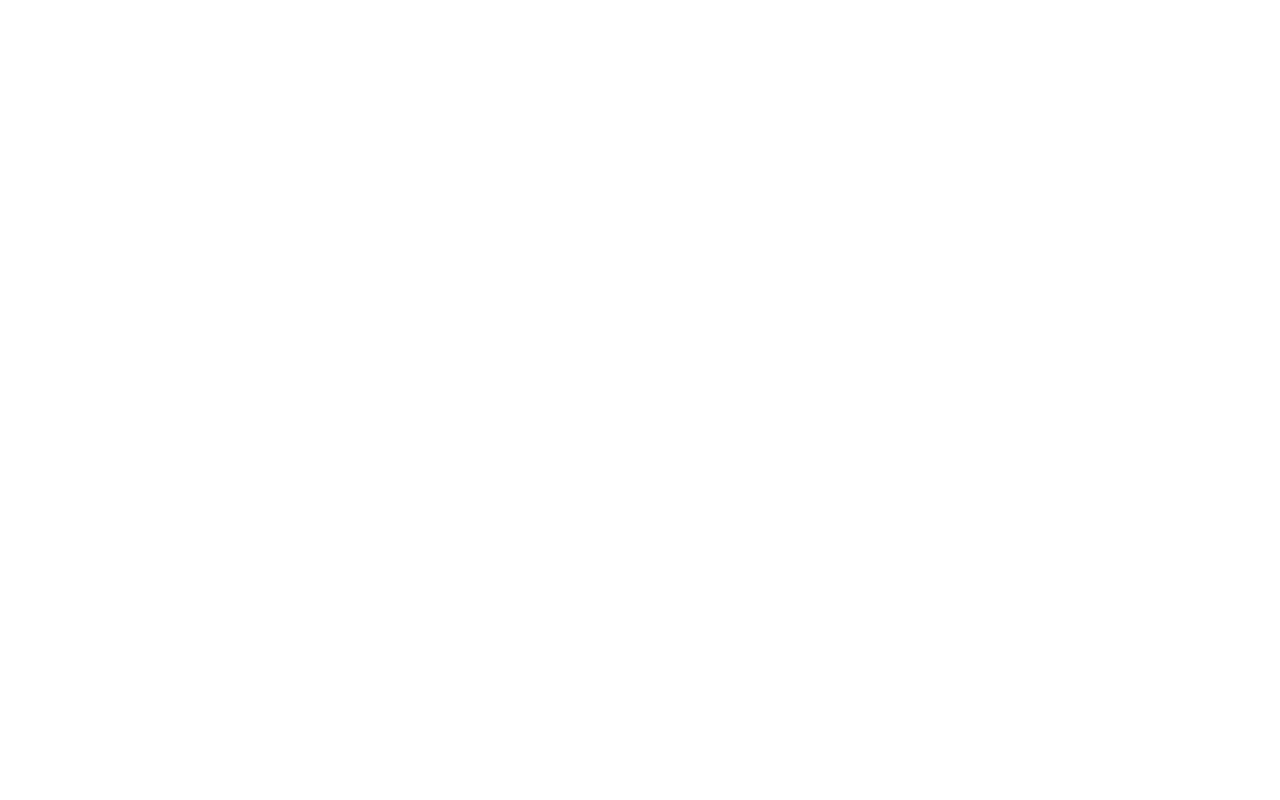
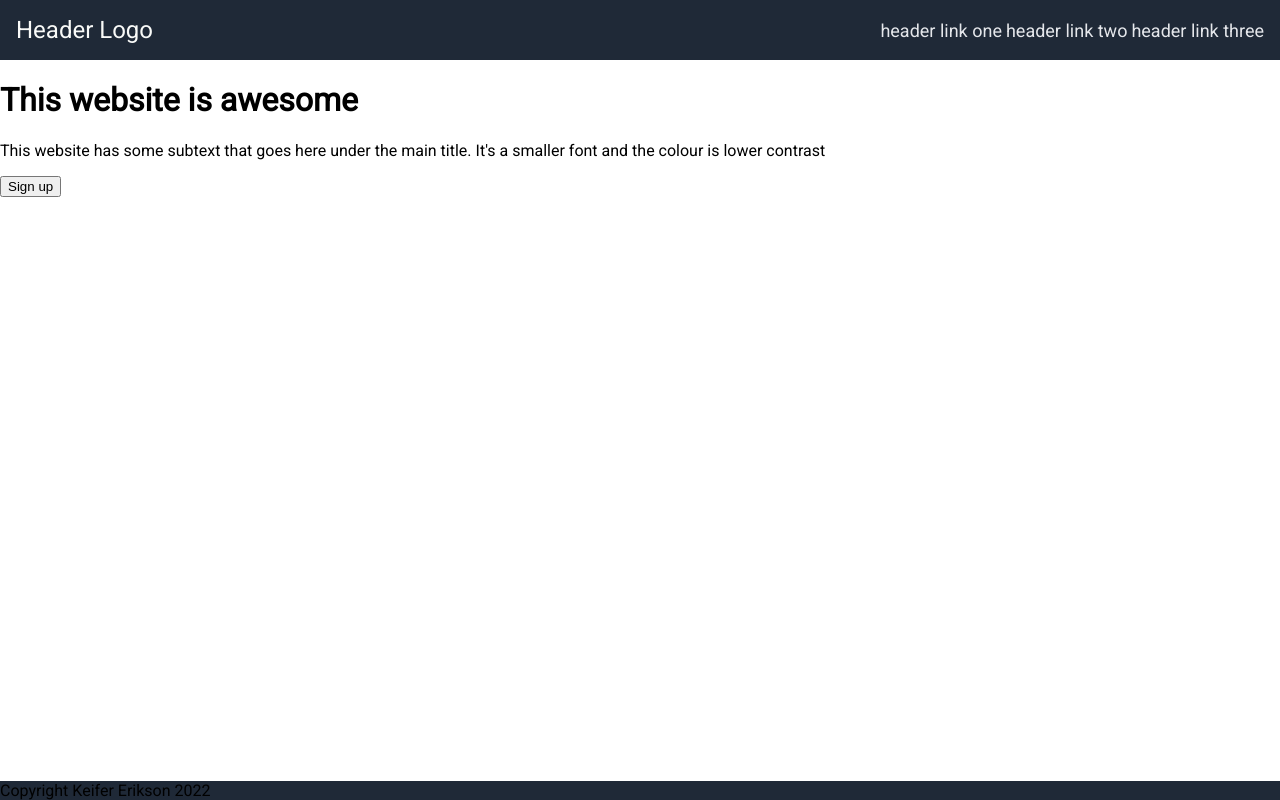
Before and after one commit to theodinproject-keifererikson/landing-page, a plain HTML site: page index.html in a window 1280 px wide. Drawn offline with Linux system fonts and the light colour scheme.

Commit message:
Header update with some styling

```diff
--- a/index.html
+++ b/index.html
@@ -8,7 +8,33 @@
     <link rel="preconnect" href="https://fonts.googleapis.com" />
     <link rel="preconnect" href="https://fonts.gstatic.com" crossorigin />
     <link href="https://fonts.googleapis.com/css2?family=Roboto&display=swap" rel="stylesheet" />
+    <link rel="stylesheet" href="./styles/main.css" />
     <title>Landing Page</title>
   </head>
-  <body></body>
+  <body>
+    <header>
+      <a href="#" class="header-logo">Header Logo</a>
+      <div class="header-links">
+        <a href="#">header link one</a>
+        <a href="#">header link two</a>
+        <a href="#">header link three</a>
+      </div>
+    </header>
+
+    <div class="main-content">
+      <div class="hero">
+        <h1>This website is awesome</h1>
+        <p>
+          This website has some subtext that goes here under the main title. It's a smaller font and
+          the colour is lower contrast
+        </p>
+        <button>Sign up</button>
+      </div>
+      <div class="links"></div>
+      <div class="quote"></div>
+      <div class="sign-up"></div>
+    </div>
+
+    <footer>Copyright Keifer Erikson 2022</footer>
+  </body>
 </html>
--- a/styles/main.css
+++ b/styles/main.css
@@ -0,0 +1,37 @@
+body {
+  margin: 0;
+  height: 100vh;
+  font-family: "Roboto", sans-serif;
+  display: flex;
+  flex-direction: column;
+}
+
+header {
+  background-color: #1f2937;
+  padding: 1rem;
+  display: flex;
+  justify-content: space-between;
+  align-items: center;
+}
+
+.header-links > a {
+  color: #e5e7eb;
+  font-size: 1.125rem;
+}
+
+a {
+  text-decoration: none;
+}
+
+.header-logo {
+  font-size: 1.5rem;
+  color: #f9faf8;
+}
+
+.main-content {
+  flex: 1;
+}
+
+footer {
+  background-color: #1f2937;
+}
```
